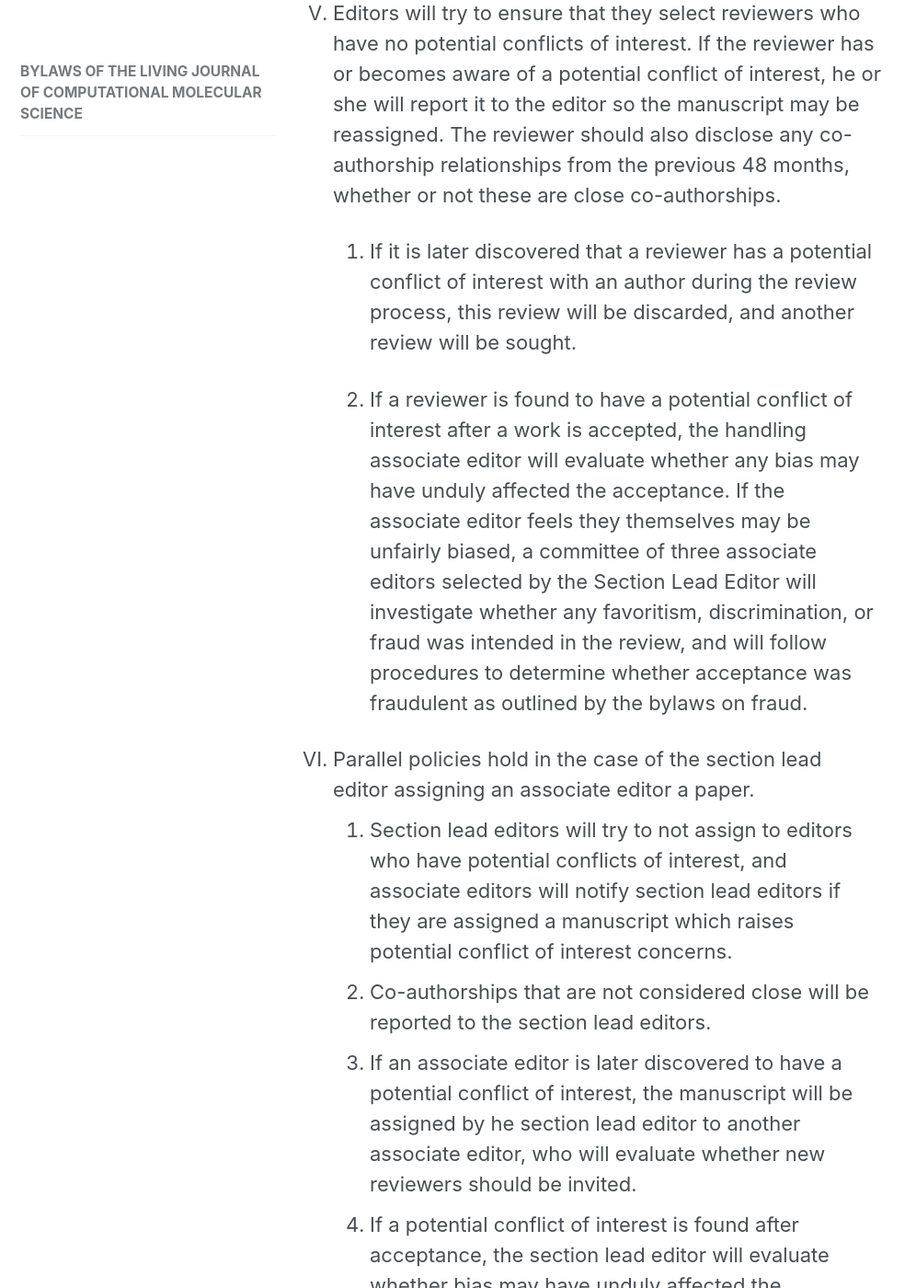
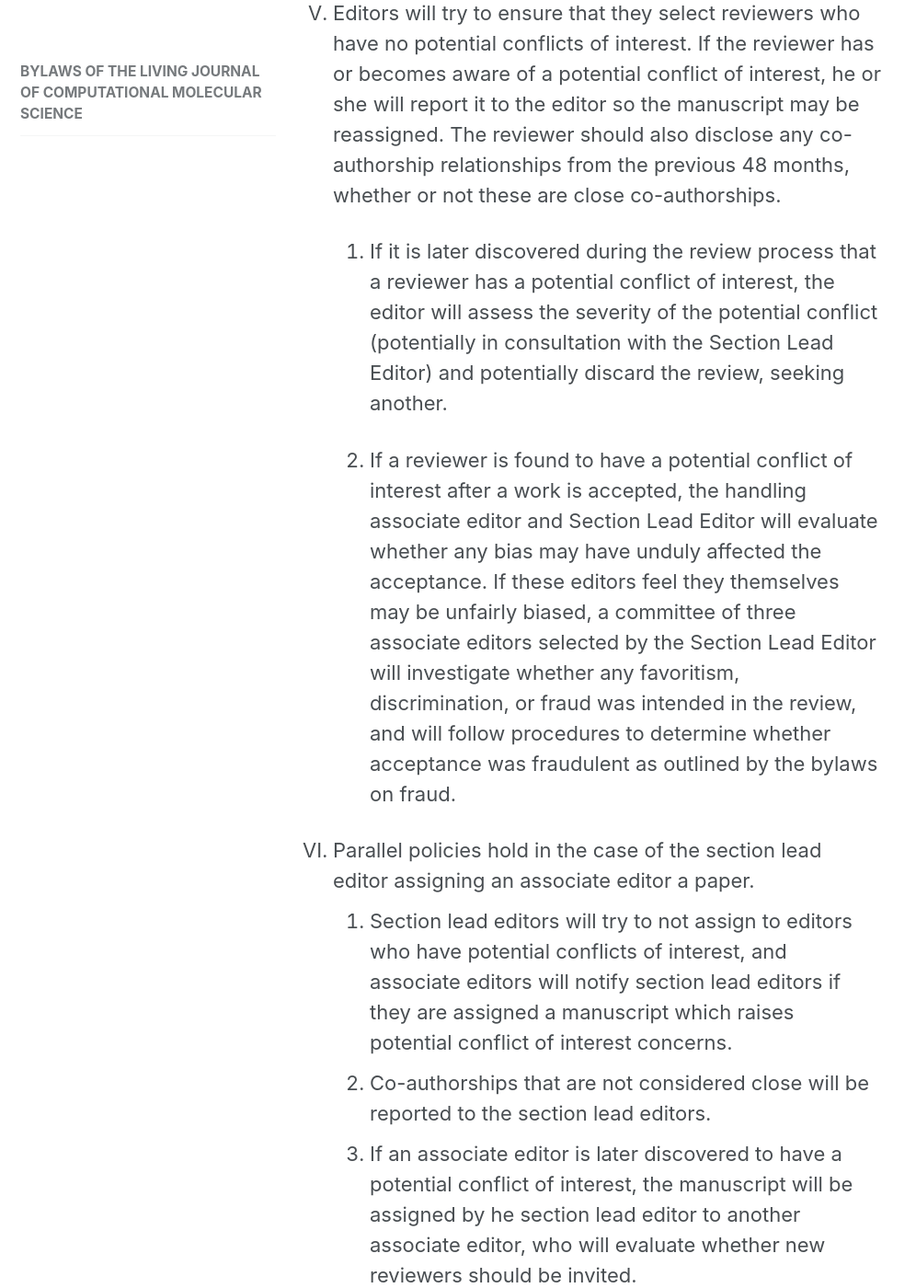
Before and after one commit to livecomsjournal/livecomsjournal.github.io, a Jekyll site: the page built from _editorial_policies/01_bylaws.md, in a window 1280 px wide and 1400 px high, scrolled down 5266 px. Shown: the whole window at 92% size, without its empty margins (0-996 px from the left). Built offline with Jekyll 4.4.1, drawn with Linux system fonts in a browser that asks for light colours.

Commit message:
Possibly controversial changes adjusting handling of subsequent discoveries of potential conflicts.

```diff
--- a/_editorial_policies/01_bylaws.md
+++ b/_editorial_policies/01_bylaws.md
@@ -96,9 +96,9 @@ permalink: /policies/livecoms_bylaws/
 
   1. Editors will try to ensure that they select reviewers who have no potential conflicts of interest.  If the reviewer has or becomes aware of a potential conflict of interest, he or she will report it to the editor so the manuscript may be reassigned. The reviewer should also disclose any co-authorship relationships from the previous 48 months, whether or not these are close co-authorships.
 
-     1. If it is later discovered that a reviewer has a potential conflict of interest with an author during the review process, this review will be discarded, and another review will be sought.
+     1. If it is later discovered during the review process that a reviewer has a potential conflict of interest, the editor will assess the severity of the potential conflict (potentially in consultation with the Section Lead Editor) and potentially discard the review, seeking another.
 
-     1. If a reviewer is found to have a potential conflict of interest after a work is accepted, the handling associate editor will evaluate whether any bias may have unduly affected the acceptance. If the associate editor feels they themselves may be unfairly biased, a committee of three associate editors selected by the Section Lead Editor will investigate whether any favoritism, discrimination, or fraud was intended in the review, and will follow procedures to determine whether acceptance was fraudulent as outlined by the bylaws on fraud.
+     1. If a reviewer is found to have a potential conflict of interest after a work is accepted, the handling associate editor and Section Lead Editor will evaluate whether any bias may have unduly affected the acceptance. If these editors feel they themselves may be unfairly biased, a committee of three associate editors selected by the Section Lead Editor will investigate whether any favoritism, discrimination, or fraud was intended in the review, and will follow procedures to determine whether acceptance was fraudulent as outlined by the bylaws on fraud.
 
    1. Parallel policies hold in the case of the section lead editor assigning an associate editor a paper.
       1. Section lead editors will try to not assign to editors who have potential conflicts of interest, and associate editors will notify section lead editors if they are assigned a manuscript which raises potential conflict of interest concerns.
```
